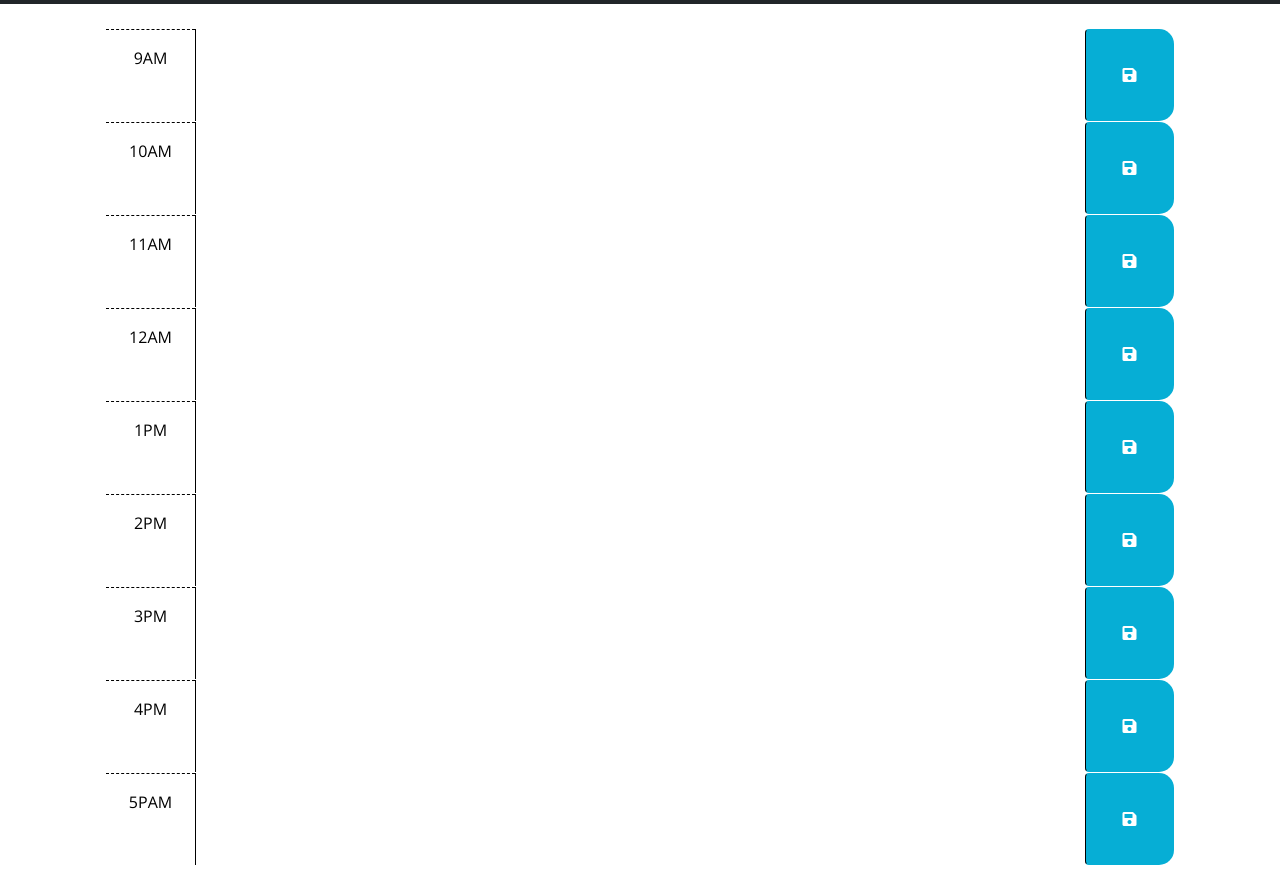
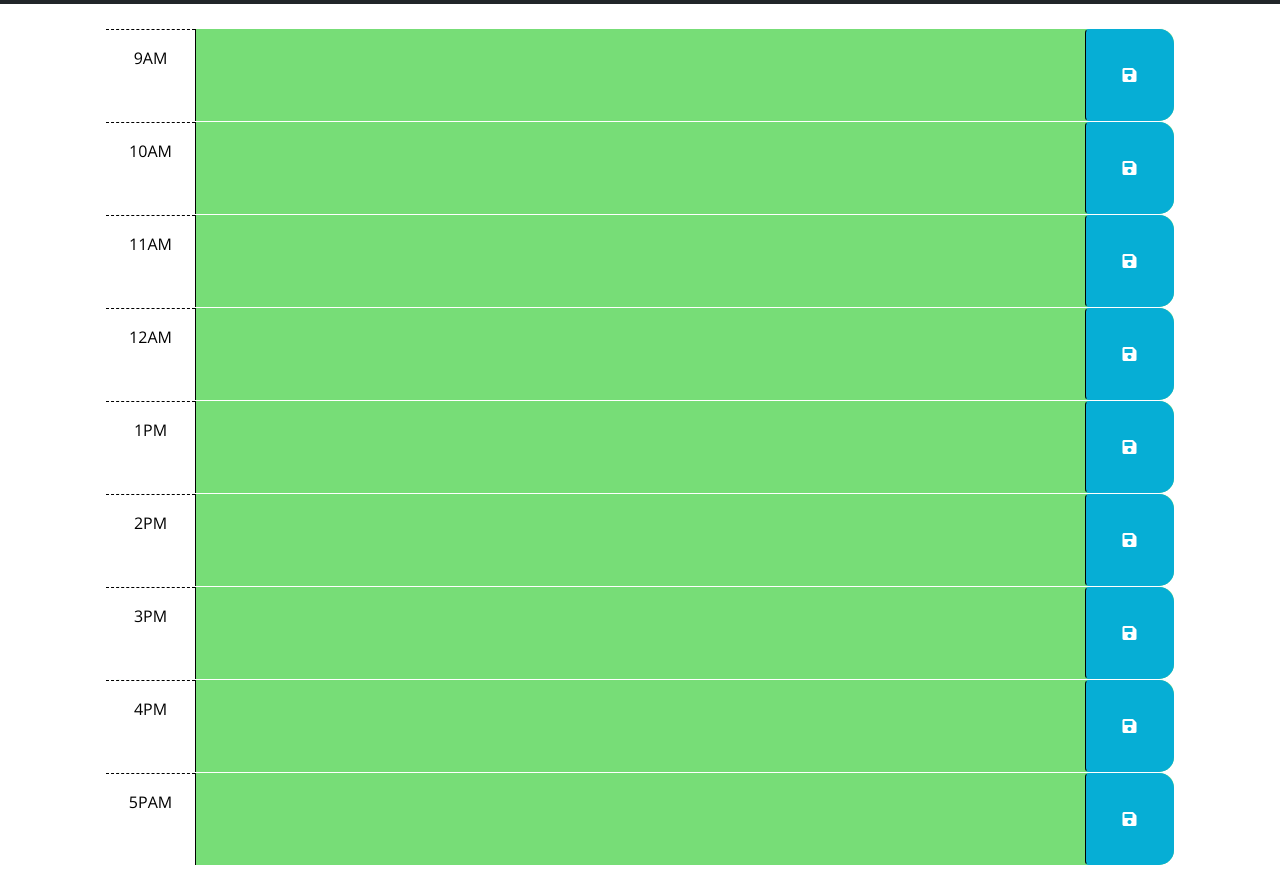
Before and after one commit to Joseortiz0918/work_scheduler, a plain HTML site: page index.html in a window 1280 px wide. Shown: the part 320-1209 px from the top of the page. Drawn offline with nearby package versions, Linux system fonts and the light colour scheme.

Commit message:
changed class for time blocks for better ease in functions, added function to change block color in relation to block id

```diff
--- a/assets/java/script.js
+++ b/assets/java/script.js
@@ -9,19 +9,33 @@ $(function () {
   $("#currentDay").text("Today is " + currentDay);
   $("#currentTime").text("It is currently " + currentHour +' '+ amPm);
 
-  function changeBlockColor() {
+  function blockColor() {
     $('.time-block').each(function(){
       var block = parseInt(this.id);
       $(this).toggleClass('.past', block < currentHour);
       $(this).toggleClass('.present',block === currentHour);
       $(this).toggleClass('.future',block > currentHour);
-    })
-  }
+    });
+  };
 
   function updateBlockColor() {
+    $('.time-block').each(function(){
+      var block = parseInt(this.id);
+      if (block == currentHour){
+        $(this).removeClass('past future').addClass("present");
+      }else if (block < currentHour){
+        $(this).removeClass("present future").addClass("past");
+      }else{
+        $(this).removeClass("past present").addClass("future");
+      }
+    });
+  };
 
 
-  }
+
+
+
+
   // TODO: Add a listener for click events on the save button. This code should
   // use the id in the containing time-block as a key to save the user input in
   // local storage. HINT: What does `this` reference in the click listener
@@ -38,5 +52,6 @@ $(function () {
   // TODO: Add code to get any user input that was saved in localStorage and set
   // the values of the corresponding textarea elements. HINT: How can the id
   // attribute of each time-block be used to do this?
-changeBlockColor();
+blockColor();
+updateBlockColor();
 });
--- a/index.html
+++ b/index.html
@@ -41,7 +41,7 @@
         -->
 
       <!-- Example of a past time block. The "past" class adds a gray background color. -->
-      <div id="hour-9" class="row time-block">
+      <div id="9" class="row time-block">
         <div class="col-2 col-md-1 hour text-center py-3">9AM</div>
         <textarea class="col-8 col-md-10 description" rows="3"> </textarea>
         <button class="btn saveBtn col-2 col-md-1" aria-label="save">
@@ -50,7 +50,7 @@
       </div>
 
       <!-- Example of a a present time block. The "present" class adds a red background color. -->
-      <div id="hour-10" class="row time-block ">
+      <div id="10" class="row time-block ">
         <div class="col-2 col-md-1 hour text-center py-3">10AM</div>
         <textarea class="col-8 col-md-10 description" rows="3"> </textarea>
         <button class="btn saveBtn col-2 col-md-1" aria-label="save">
@@ -59,42 +59,42 @@
       </div>
 
       <!-- Example of a future time block. The "future" class adds a green background color. -->
-      <div id="hour-11" class="row time-block">
+      <div id="11" class="row time-block">
         <div class="col-2 col-md-1 hour text-center py-3">11AM</div>
         <textarea class="col-8 col-md-10 description" rows="3"> </textarea>
         <button class="btn saveBtn col-2 col-md-1" aria-label="save">
           <i class="fas fa-save" aria-hidden="true"></i>
         </button>
       </div>
-      <div id="hour-12" class="row time-block">
+      <div id="12" class="row time-block">
         <div class="col-2 col-md-1 hour text-center py-3">12AM</div>
         <textarea class="col-8 col-md-10 description" rows="3"> </textarea>
         <button class="btn saveBtn col-2 col-md-1" aria-label="save">
           <i class="fas fa-save" aria-hidden="true"></i>
         </button>
       </div>
-      <div id="hour-13" class="row time-block">
+      <div id="13" class="row time-block">
         <div class="col-2 col-md-1 hour text-center py-3">1PM</div>
         <textarea class="col-8 col-md-10 description" rows="3"> </textarea>
         <button class="btn saveBtn col-2 col-md-1" aria-label="save">
           <i class="fas fa-save" aria-hidden="true"></i>
         </button>
       </div>
-      <div id="hour-14" class="row time-block">
+      <div id="14" class="row time-block">
         <div class="col-2 col-md-1 hour text-center py-3">2PM</div>
         <textarea class="col-8 col-md-10 description" rows="3"> </textarea>
         <button class="btn saveBtn col-2 col-md-1" aria-label="save">
           <i class="fas fa-save" aria-hidden="true"></i>
         </button>
       </div>
-      <div id="hour-15" class="row time-block">
+      <div id="15" class="row time-block">
         <div class="col-2 col-md-1 hour text-center py-3">3PM</div>
         <textarea class="col-8 col-md-10 description" rows="3"> </textarea>
         <button class="btn saveBtn col-2 col-md-1" aria-label="save">
           <i class="fas fa-save" aria-hidden="true"></i>
         </button>
       </div>
-      <div id="hour-16" class="row time-block">
+      <div id="16" class="row time-block">
         <div class="col-2 col-md-1 hour text-center py-3">4PM</div>
         <textarea class="col-8 col-md-10 description" rows="3"> </textarea>
         <button class="btn saveBtn col-2 col-md-1" aria-label="save">
```
